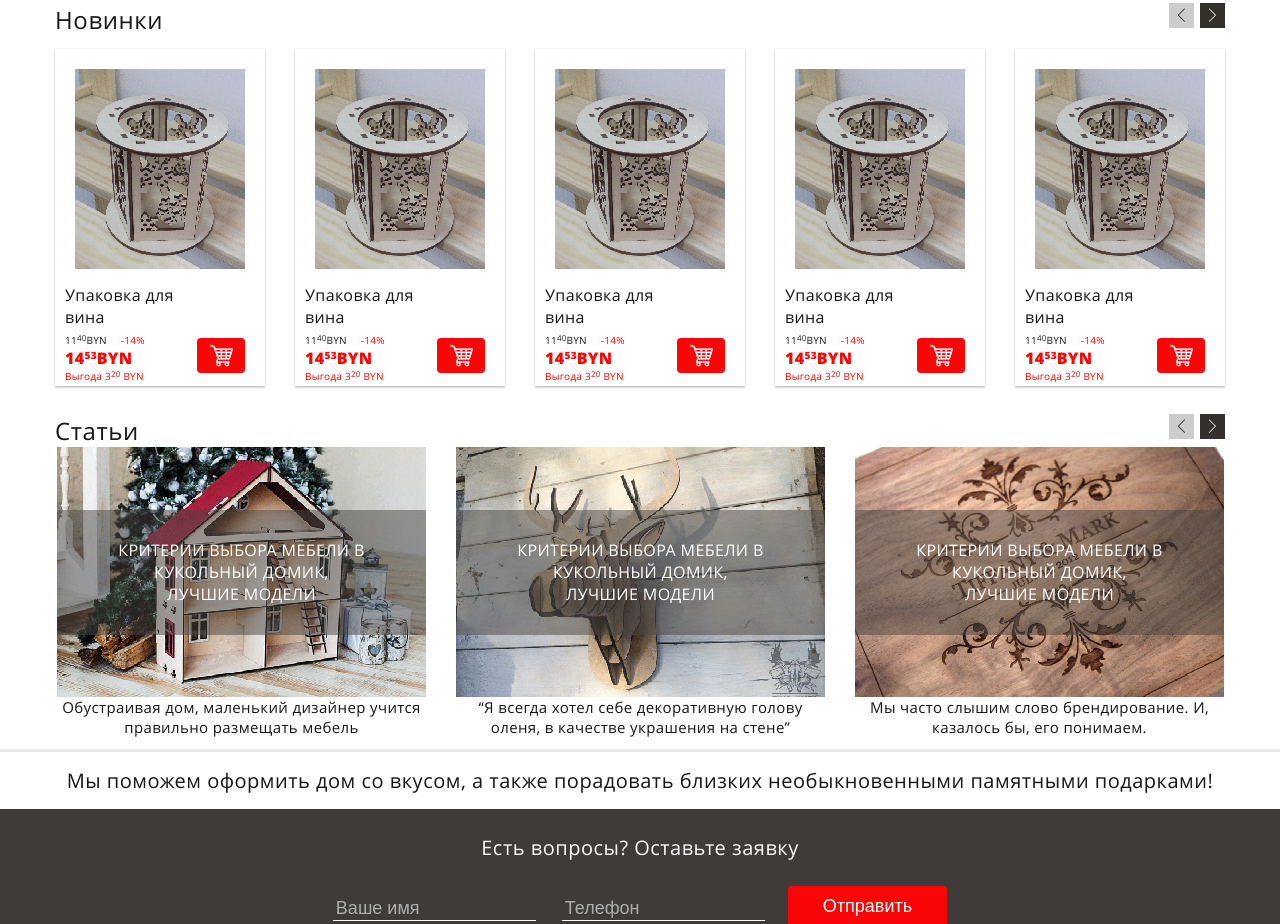
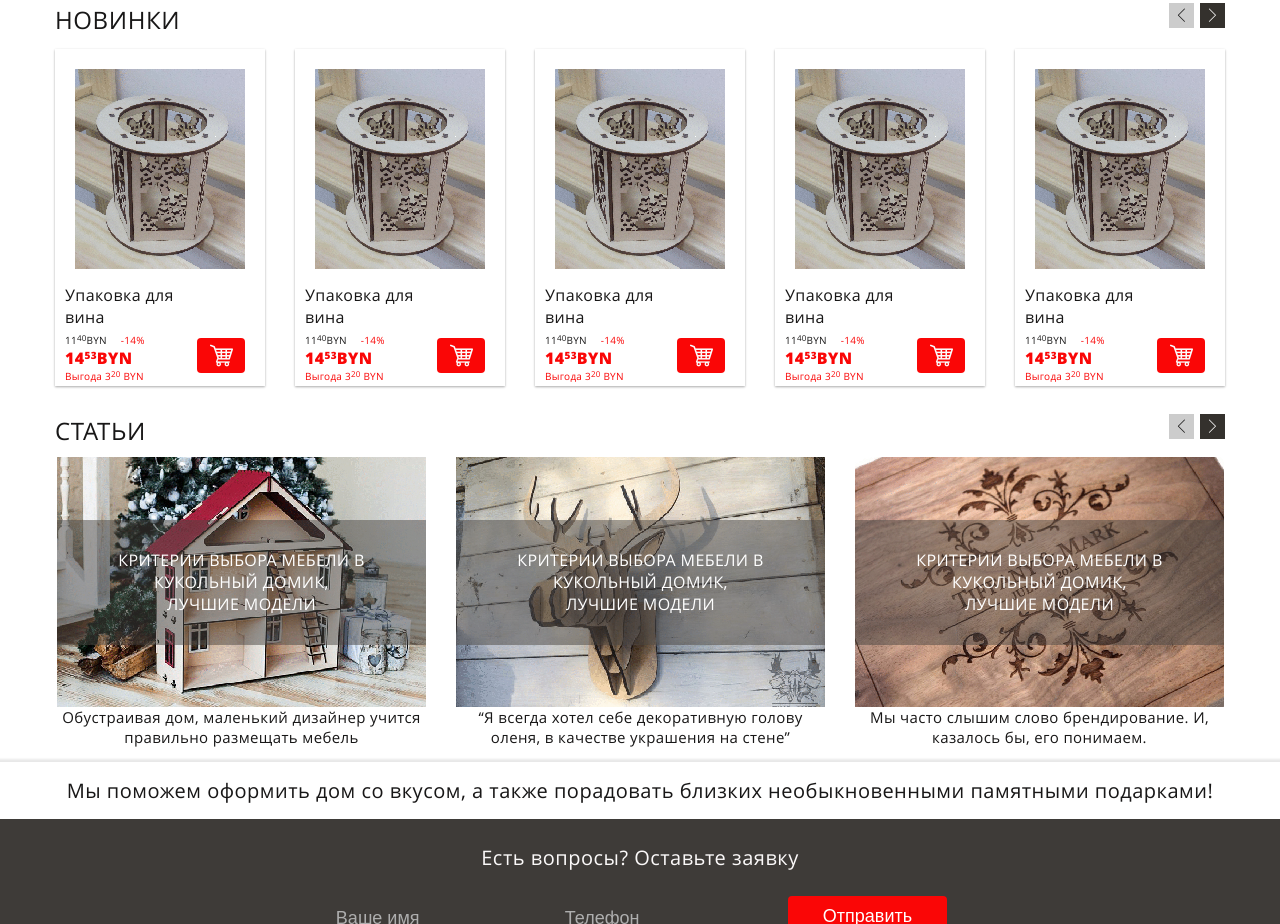
Before and after one commit to SimaDmtr/LoroDecor, a plain HTML site: page index.html in a window 1280 px wide. Shown: the part 1876-2800 px from the top of the page. Drawn offline with Linux system fonts and the light colour scheme; files whose address does not match are found by name.

Commit message:
Add files via upload

```diff
--- a/css/style.css
+++ b/css/style.css
@@ -425,7 +425,9 @@ header.scrolled{
     position: relative;
     margin-top: 15px;
 }
-
+.main_block_item h2{
+    text-transform: uppercase;
+}
 .main_block_item .slick-slide:focus {
     outline: none;
 }
@@ -671,7 +673,7 @@ header.scrolled{
 .articles_list_wrapper {
     display: flex;
     justify-content: space-between;
-    margin: 0 -13px;
+    margin: 10px  -13px 0 -13px;
     flex-wrap: wrap;
 }
 
@@ -1011,9 +1013,7 @@ header.scrolled{
     margin-top: 30px;
     width: 100%;
 }
-.catalog .breadcrumbs a:first-child{
-    padding: 0 15px;
-}
+
 .left_catalog_wrapper {
     min-width: 212px;
 }
@@ -1912,6 +1912,9 @@ header.scrolled{
 
     .card_small_image_wrapper {
         margin: 0;
+    }
+    .catalog .breadcrumbs a:first-child{
+        padding: 0 15px;
     }
 }
 
```
